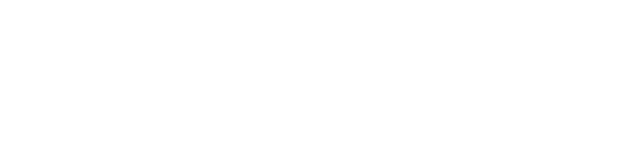
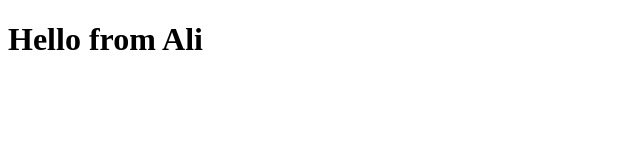
Before and after one commit to aliraza114/Bootcamp-2020, a plain HTML site: page index.html in a window 1280 px wide. Shown: the whole page, without its empty margins (0-640 px from the left). Drawn offline with Linux system fonts and the light colour scheme.

Commit message:
file updated

```diff
--- a/index.html
+++ b/index.html
@@ -6,6 +6,6 @@
     <title>Bootcamp 2020</title>
 </head>
 <body>
-
+    <h1>Hello from Ali</h1>
 </body>
 </html>
```
